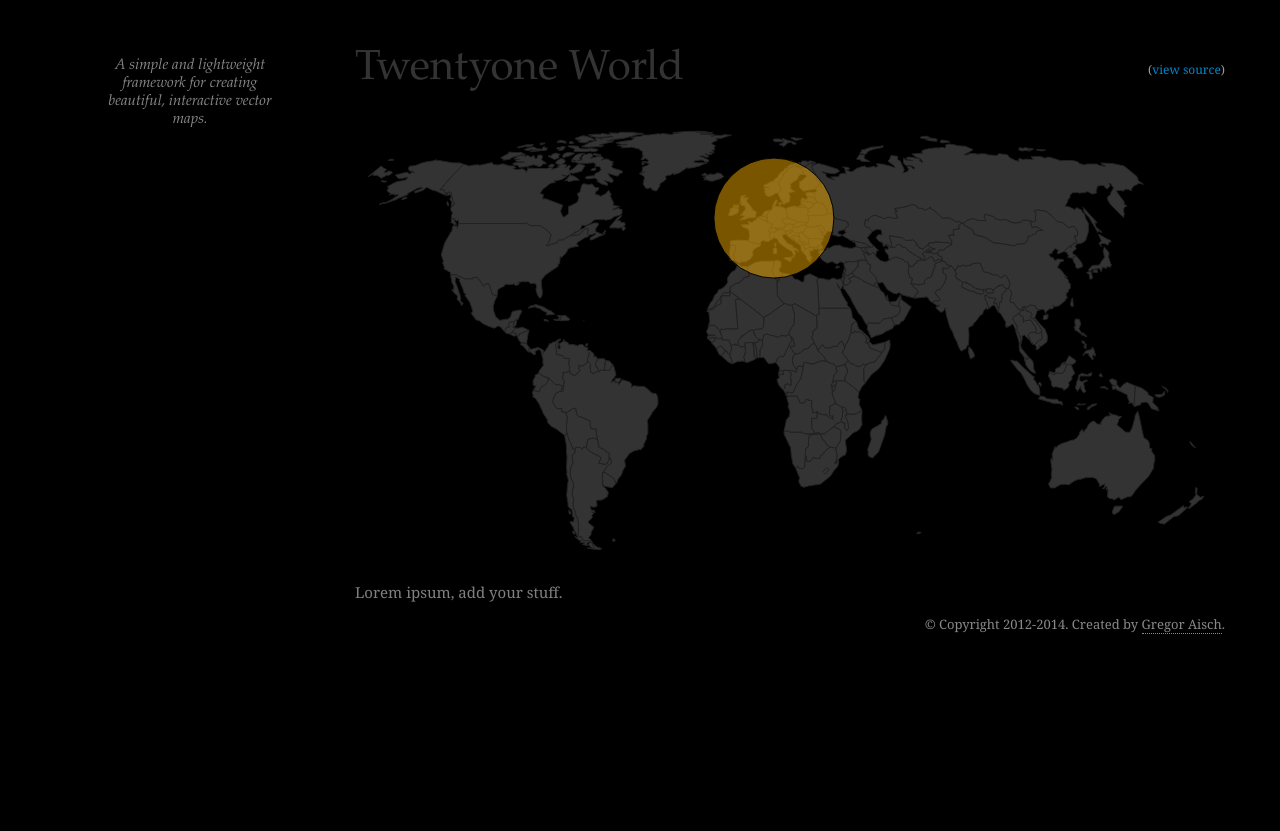
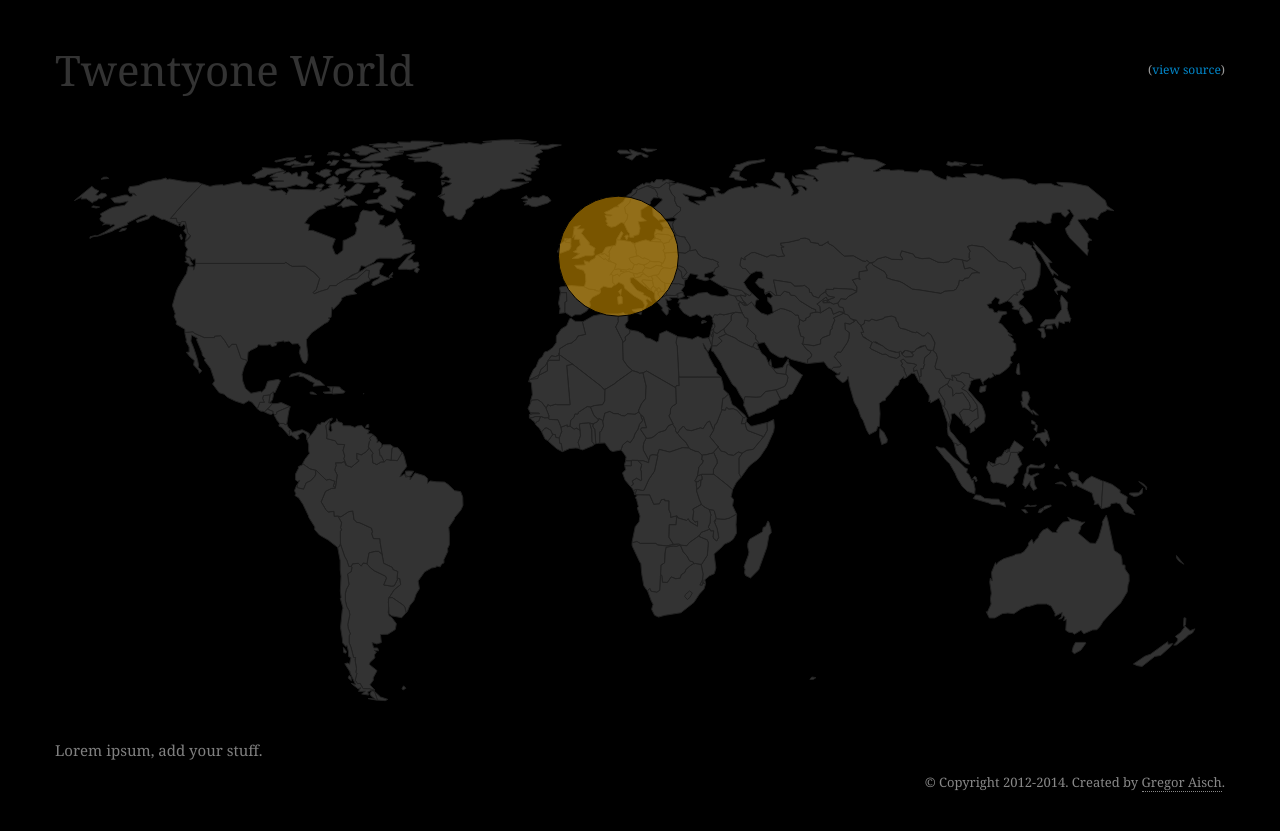
Before and after one commit to twentyone-world/twentyone-world.github.io, a Jekyll site: the page built from index.html, in a window 1280 px wide. Shown: the top 831 px of the page. Built offline with Jekyll 4.4.1, drawn with Linux system fonts in a browser that asks for light colours; Markdown is read by kramdown in place of the engine named in the settings; comment, search, counter and statistics services are not loaded.

Commit message:
feat: cleanup

```diff
--- a/_layouts/default.html
+++ b/_layouts/default.html
@@ -9,51 +9,11 @@ layout: core
 			</div>
 		</div>
 		<div class="row">
-			<div class="span3 sidebar">
-				<div class="head">
-					<p class="tagline">A simple and lightweight framework for creating beautiful, interactive vector maps.</p>
-				</div>
 
-				{% if page.toc %}
-					{% if page.toc == true %}
-						<div class="toc">
-							<h3>Table of Contents</h3>
-						</div>
-					{% else %}
-						{% for tocinfo in page.toc %}
-						<div class="toc">
-							<h3>{{ tocinfo[0] }}</h3>
-
-							<ul>
-								{% for l in tocinfo[1] %}
-									{% if l[1]['_'] %}
-									<li><a href="{{ l[0] }}">{{ l[1]['_'] }}</a>
-										<ul>
-										{% for s in l[1] %}
-										{% if s[0] != '_' %}
-										<li><a href="{{ s[0] }}">{{ s[1] }}</a></li>
-										{% endif %}
-										{% endfor %}
-										</ul>
-									</li>
-									{% else %}
-									{% capture longurl %}{{ l[0] | append:'/index.html' }}{% endcapture %}
-									<li{% if longurl == page.url %} class="active"{% endif %}><a href="{{ l[0] }}">{{ l[1] }}</a></li>
-									{% endif %}
-								{% endfor %}
-							</ul>
-						</div>
-						{% endfor %}
-					{% endif %}
-				{% endif %}
-
-			</div>
-
-			<div class="span9">
+			<div class="span12">
 				{% if page.headline %}
 				<div class="hero-unit"{% if page.headbg %} style="background:url({{page.headbg}})" {% endif %}>
    					<h1>{{ page.headline }}</h1>
-   					<p>{{ page.tagline }}</p>
 				</div>
 				{% endif %}
 				<div class="content{% if page.class %} {{ page.class }}{% endif %}">
--- a/css/k.css
+++ b/css/k.css
@@ -8,25 +8,6 @@ body {
 	background-color: black;
 	color: gray;
 	padding: 30px;
-}
-
-.sidebar {
-	text-align: center;
-}
-
-.sidebar .tagline {
-	font-style: italic;
-	font-size: 15px;
-	text-align: center;
-	color: #888;
-	padding: 5px 18% 20px;
-}
-
-.sidebar h3 {
-	font-weight: normal;
-	font-size: 24px;
-	line-height: 32px;
-	margin-top: 20px;
 }
 
 .nav-tabs.nav-stacked > li > a:hover {
@@ -115,7 +96,6 @@ ul.thumbnails li {
 }
 
 .content h1, .content h2, .content h3,
-.sidebar h3, .sidebar .tagline
 {
 	font-family: Garamond, 'Garamond classico', Baskerville, "Baskerville Old Face", "Hoefler Text", "Times New Roman", serif;
 }
@@ -368,10 +348,6 @@ h3:hover .headerlink {
 
 @media screen and (max-width: 979px) {
 
-	.sidebar .tagline {
-		padding: 5px 0 10px;
-	}
-
 	.content p, .content li {
 		font-size: 13px;
 		line-height: 19px;
```
